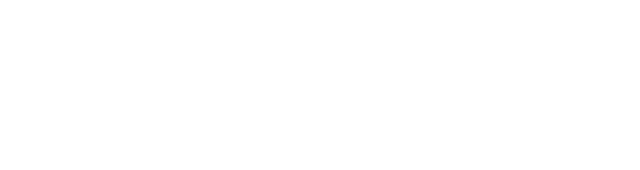
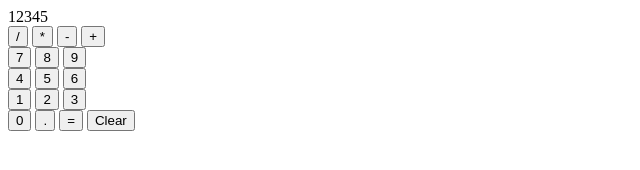
Before and after one commit to moltyhero/calculator-OP, a plain HTML site: page index.html in a window 1280 px wide. Shown: the whole page, without its empty margins (0-640 px from the left). Drawn offline with Linux system fonts and the light colour scheme.

Commit message:
Create basic calculator html grid

```diff
--- a/index.html
+++ b/index.html
@@ -8,7 +8,33 @@
 </head>
 <body>
     <div id="container" class="container">
-
+        <div class="result">12345</div>
+        <div id="operators">
+            <button>/</button>
+            <button>*</button>
+            <button>-</button>
+            <button>+</button>
+        </div>
+        <div class="number">
+            <button>7</button>
+            <button>8</button>
+            <button>9</button>
+        </div>
+        <div class="number">
+            <button>4</button>
+            <button>5</button>
+            <button>6</button>
+        </div>
+        <div class="number">
+            <button>1</button>
+            <button>2</button>
+            <button>3</button>
+    </div>
+    <div>
+        <button class="number">0</button>
+        <button>.</button>
+        <button>=</button>
+        <button>Clear</button>
     </div>
 </body>
 </html>
```
